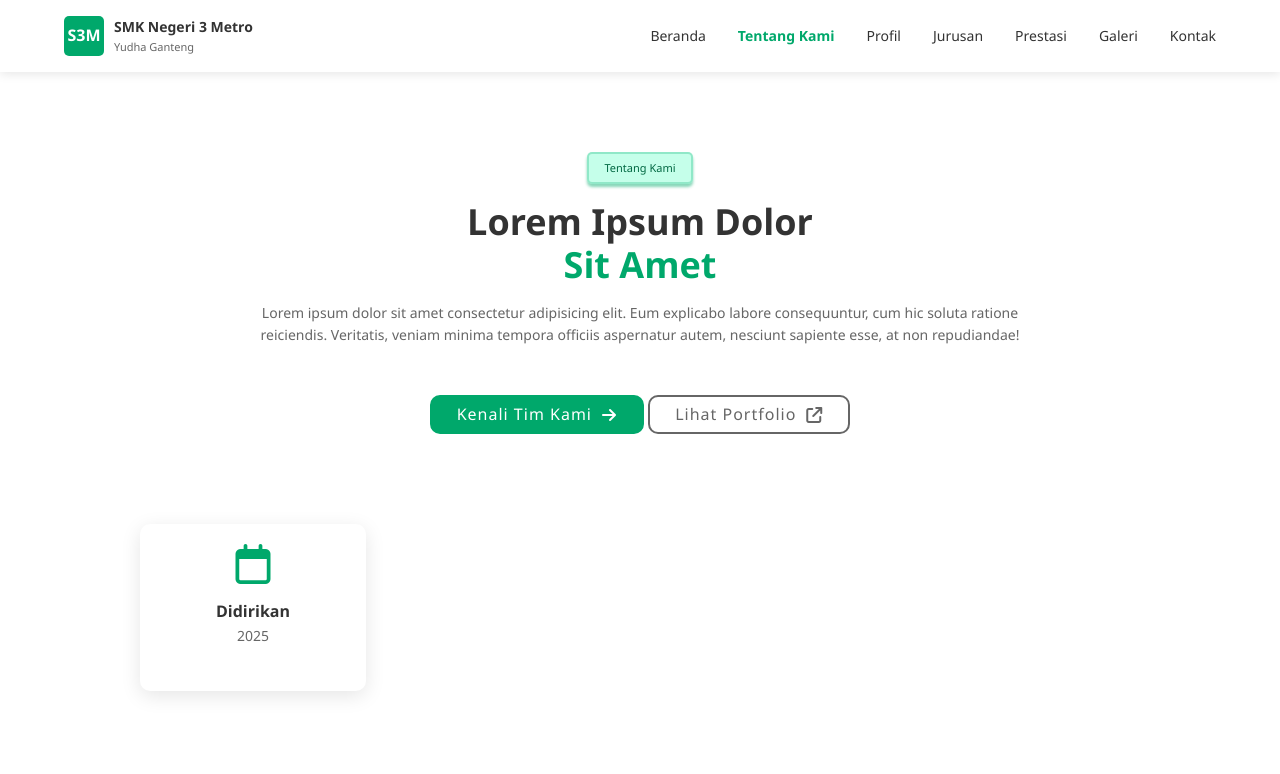
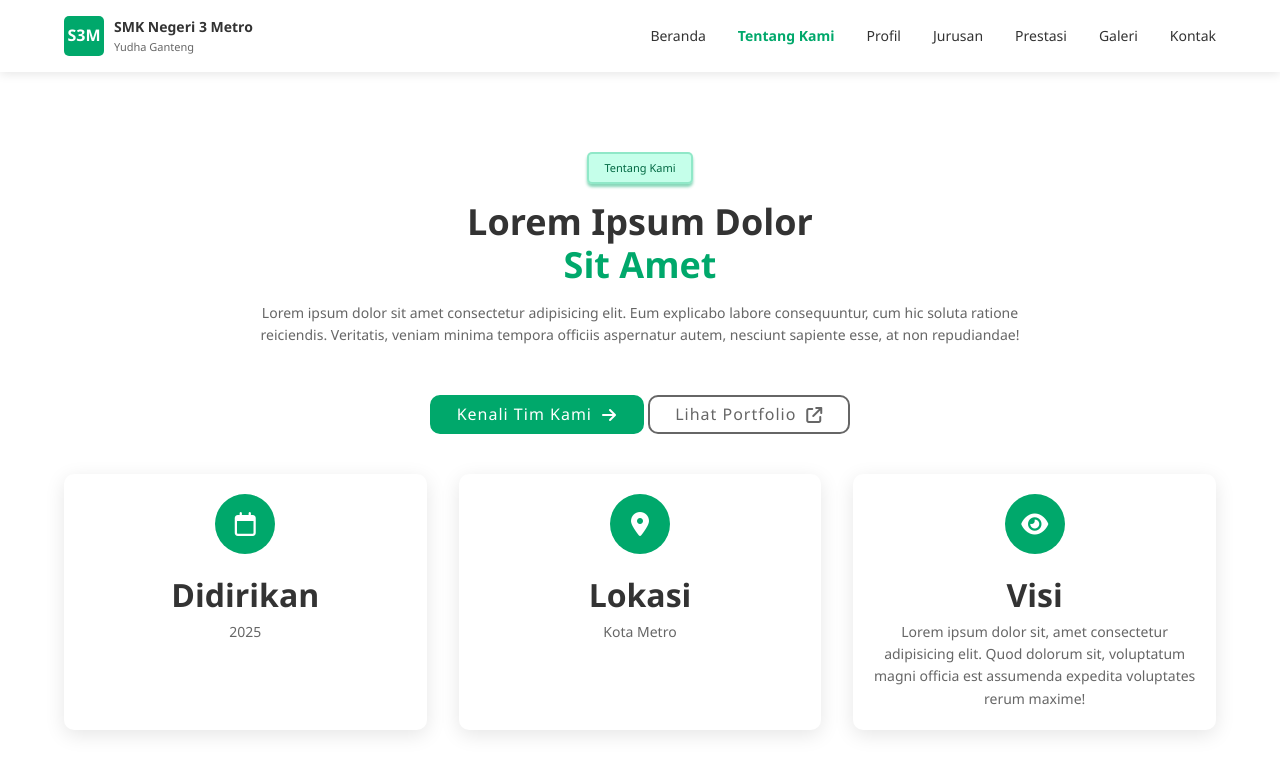
Before and after one commit to ccodesmithh/smkn3metroremake, a plain HTML site: page others/html/about-us.html in a window 1280 px wide. Drawn offline with Linux system fonts and the light colour scheme.

```diff
--- a/others/css/about-us.css
+++ b/others/css/about-us.css
@@ -165,7 +165,7 @@
 }
 
 .btn-outline:hover {
-    background: #00a86b;
+    background-color: #c2c1c1;
     color: white;
 }
 
@@ -177,17 +177,17 @@
 /* Stats Section */
 .stats {
     background: white;
-    padding: 90px 5%;
+    padding: 40px 5%;
     margin-top: 0;
     position: relative;
     z-index: 10;
 }
 
 .stats-container {
-    max-width: 1000px;
+    max-width: 1200px;
     margin: 0 auto;
     display: grid;
-    grid-template-columns: repeat(4, 1fr);
+    grid-template-columns: repeat(3, 1fr);
     gap: 2rem;
 }
 
@@ -200,24 +200,25 @@
 }
 
 .stat-icon {
+    width: 60px;
+    height: 60px;
+    background: #00a86b;
     color: white;
     border-radius: 50%;
     display: flex;
     align-items: center;
     justify-content: center;
     margin: 0 auto 15px;
-    font-size: 40px;
+    font-size: 24px;
 }
 
 .stat-title {
-    font-size: 1rem;
-    font-weight: 600;
+    font-size: 2rem;
+    font-weight: bold;
     color: #333;
 }
 
 .stat-label {
     color: #666;
     font-size: 14px;
-    margin-bottom: 1.5rem;
-    line-height: 1.6;
 }
--- a/others/html/about-us.html
+++ b/others/html/about-us.html
@@ -57,18 +57,34 @@
         </div>
     </section>
 
-    <section class="stats">
+<section class="stats">
         <div class="stats-container">
-            <div class="stats-content">
-                <div class="stat-card">
-                    <div class="stat-icon">
-                        <i class="fa-regular fa-calendar" style="color: #00a86b;"></i>
-                    </div>
-                    <div class="stat-title">Didirikan</div>
-                    <div class="stat-label">2025</div>
+            <div class="stat-card" data-aos="fade-up" data-aos-delay="0" data-aos-once="true" data-aos-duration="1000">
+                <div class="stat-icon">
+                    <i class="fa-regular fa-calendar"></i>
                 </div>
+                <div class="stat-title">Didirikan</div>
+                <div class="stat-label">2025</div>
+                <div class="shimmer"></div>
+            </div>
+            <div class="stat-card" data-aos="fade-up" data-aos-delay="100" data-aos-once="true" data-aos-duration="1000">
+                <div class="stat-icon">
+                    <i class="fa-solid fa-location-dot"></i>
+                </div>
+                <div class="stat-title">Lokasi</div>
+                <div class="stat-label">Kota Metro</div>
+                <div class="shimmer"></div>
+            </div>
+            <div class="stat-card" data-aos="fade-up" data-aos-delay="200" data-aos-once="true" data-aos-duration="1000">
+                <div class="stat-icon">
+                    <i class="fa-solid fa-eye"></i>
+                </div>
+                <div class="stat-title">Visi</div>
+                <div class="stat-label">Lorem ipsum dolor sit, amet consectetur adipisicing elit. Quod dolorum sit, voluptatum magni officia est assumenda expedita voluptates rerum maxime!</div>
+                <div class="shimmer"></div>
             </div>
         </div>
     </section>
+
 </body>
 </html>
```
